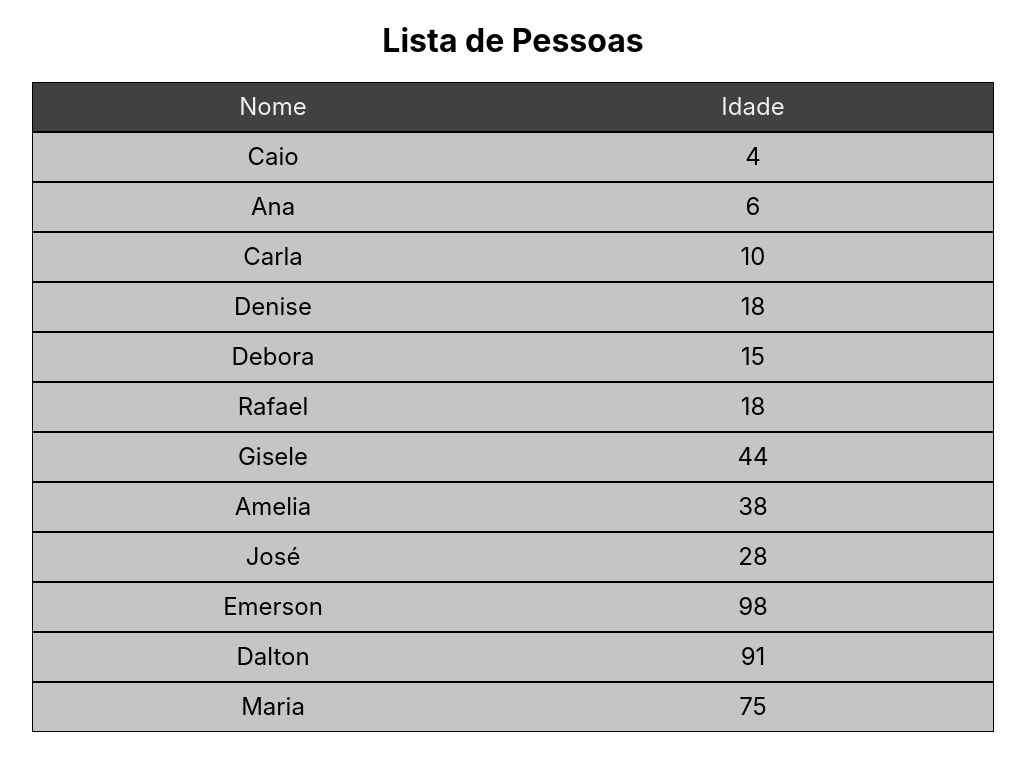
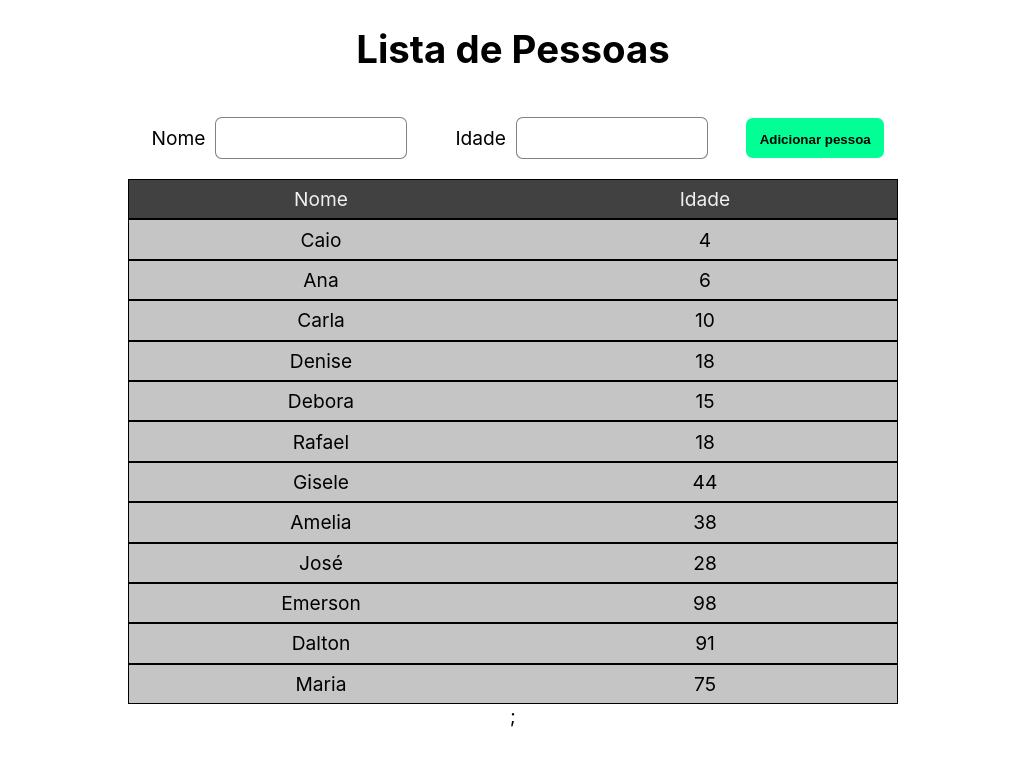
Before and after one commit to ThalitaC/people-list, a React (Create React App) app: page / in a window 1280 px wide. Shown: the top 770 px of the page, without its empty margins (127-1152 px from the left). Built offline with nearby package versions, Linux system fonts and the light colour scheme.

Commit message:
feat: create add person feature

```diff
--- a/src/App.js
+++ b/src/App.js
@@ -1,16 +1,14 @@
 import './App.css';
-import './styles/PeopleList.css'
-
+import './styles/PeopleList.css';
+import './styles/AddPerson.css';
+import PeopleMain from './components/PeopleMain';
 import people from './utils/data';
-import PeopleList from './components/PeopleList';
 
 function App() {
   return (
     <div className="App">
-      <header><h1>Lista de Pessoas</h1></header>
-      <PeopleList people={ people }/>
+      <PeopleMain people={ people }/>
     </div>
   );
 }
-
 export default App;
--- /dev/null
+++ b/src/components/AddPerson.jsx
@@ -0,0 +1,70 @@
+import React from 'react';
+import PropTypes from 'prop-types';
+
+class AddPerson extends React.Component {
+  constructor() {
+    super();
+    this.state = {
+      name: '',
+      age: '',
+    };
+  }
+
+  handleChange = (e) => {
+    const { name, value } = e.target;
+    this.setState({ [name]: value });
+  };
+
+  reset = () => {
+    if(this.state.name === '' || this.state.age === '') {
+      alert('Preencha todos os campos!');
+    } else {
+      const { onClick } = this.props;
+      onClick(this.state);
+      this.setState({
+        name: '',
+        age: ''
+      });
+    }
+  };
+
+  render() {
+    const { name, age } = this.state;
+
+  return (
+  <section className="add-person-container">
+    <form className="add-person-container">
+      <label className="form-container" htmlFor="name">
+      <p className="form-label">Nome</p>
+      <input
+        className="form-input"
+        id="name"
+        value={ name }
+        type="text"
+        name="name"
+        onChange={ this.handleChange }
+      />
+      </label>
+      <label className="form-container" htmlFor="age">
+        <p className="form-label">Idade</p>
+        <input
+          className="form-input"
+          id="age"
+          value={ age }
+          type="number"
+          name="age"
+          onChange={ this.handleChange }
+        />
+      </label>
+    </form>
+    <button className="form-button" onClick={ this.reset }>Adicionar pessoa</button>
+  </section>
+    );
+  };
+};
+
+AddPerson.propTypes = {
+  onClick: PropTypes.func.isRequired,
+};
+
+export default AddPerson;
--- a/src/components/PeopleList.jsx
+++ b/src/components/PeopleList.jsx
@@ -1,28 +1,27 @@
 import React from 'react';
+import Person from './Person';
+import PropTypes from 'prop-types';
 
 class PeopleList extends React.Component {
   render() {
     const { people } = this.props;
 
     return (
-      <div className="people-list-container">
+      <div>
         <div className="people-list-title">
         <p className="people-list-item">Nome</p>
         <p className="people-list-item">Idade</p>
         </div>
-        { people.map(person => (
-          <div key={person.id} className="people-list-body">
-            <div className="people-list-item">
-              {person.name}
-            </div>
-            <div className="people-list-item">
-              {person.age}
-            </div>
-          </div>
-        )) }
+        {people.map((person, index) => (
+          <Person key={index} person={person} />
+        ))};
       </div>
     );
-}
+  };
+};
+
+PeopleList.propTypes = {
+  people: PropTypes.array.isRequired
 };
 
 export default PeopleList;
--- /dev/null
+++ b/src/components/PeopleMain.jsx
@@ -0,0 +1,41 @@
+import React from 'react';
+import AddPerson from './AddPerson';
+import PeopleList from './PeopleList';
+import PropTypes from 'prop-types';
+
+class PeopleMain extends React.Component {
+  constructor(props) {
+    super(props);
+    const { people } = this.props;
+    this.state = {
+      people
+    };
+  }
+
+  onClick = (state) => {
+      const { people } = this.state;
+      this.setState({
+        people: [...people, state],
+      });
+  }
+
+  render() {
+    const { people } = this.state;
+
+    return (
+      <div className="people-list-container">
+        <header><h1>Lista de Pessoas</h1></header>
+        <AddPerson
+          onClick={this.onClick}
+        />
+        <PeopleList people={people} />
+      </div>
+    );
+  };
+};
+
+PeopleMain.propTypes = {
+  people: PropTypes.array.isRequired,
+};
+
+export default PeopleMain;
--- /dev/null
+++ b/src/components/Person.jsx
@@ -0,0 +1,24 @@
+import React from 'react';
+import PropTypes from 'prop-types';
+
+class Person extends React.Component {
+  render() {
+    const { person } = this.props;
+    const { name, age } = person;
+    return (
+      <div className="people-list-body">
+          <div className="people-list-item">{name}</div>
+          <div className="people-list-item">{age}</div>
+      </div>
+    );
+  };
+};
+
+Person.propTypes = {
+  person: PropTypes.shape({
+    name: PropTypes.string.isRequired,
+    age: PropTypes.number.isRequired
+  }).isRequired
+};
+
+export default Person;
--- /dev/null
+++ b/src/styles/AddPerson.css
@@ -0,0 +1,34 @@
+.add-person-container {
+  align-items: center;
+  display: flex;
+  justify-content: center;
+}
+
+.form-container {
+  align-items: center;
+  display: flex;
+  padding-right: 2em;
+}
+
+.form-label {
+  align-items: flex-start;
+  flex-direction: column;
+  justify-content: center;
+  padding: 0.5em;
+}
+
+.form-input {
+  border: rgba(7, 7, 7, 0.5) solid 1px;
+  border-radius: 0.5em;
+  height: 2em;
+  padding: 0.5em;
+}
+
+.form-button {
+  background-color: rgb(0, 255, 149);
+  border: none;
+  border-radius: 0.5em;
+  font-weight: 800;
+  height: 3em;
+  padding: 1em;
+}
--- a/src/styles/PeopleList.css
+++ b/src/styles/PeopleList.css
@@ -2,7 +2,7 @@
   align-items: center;
   display: flex;
   flex-direction: column;
-  font-size: 1.5em;
+  font-size: 1.2em;
 }
 
 .people-list-title {
```
